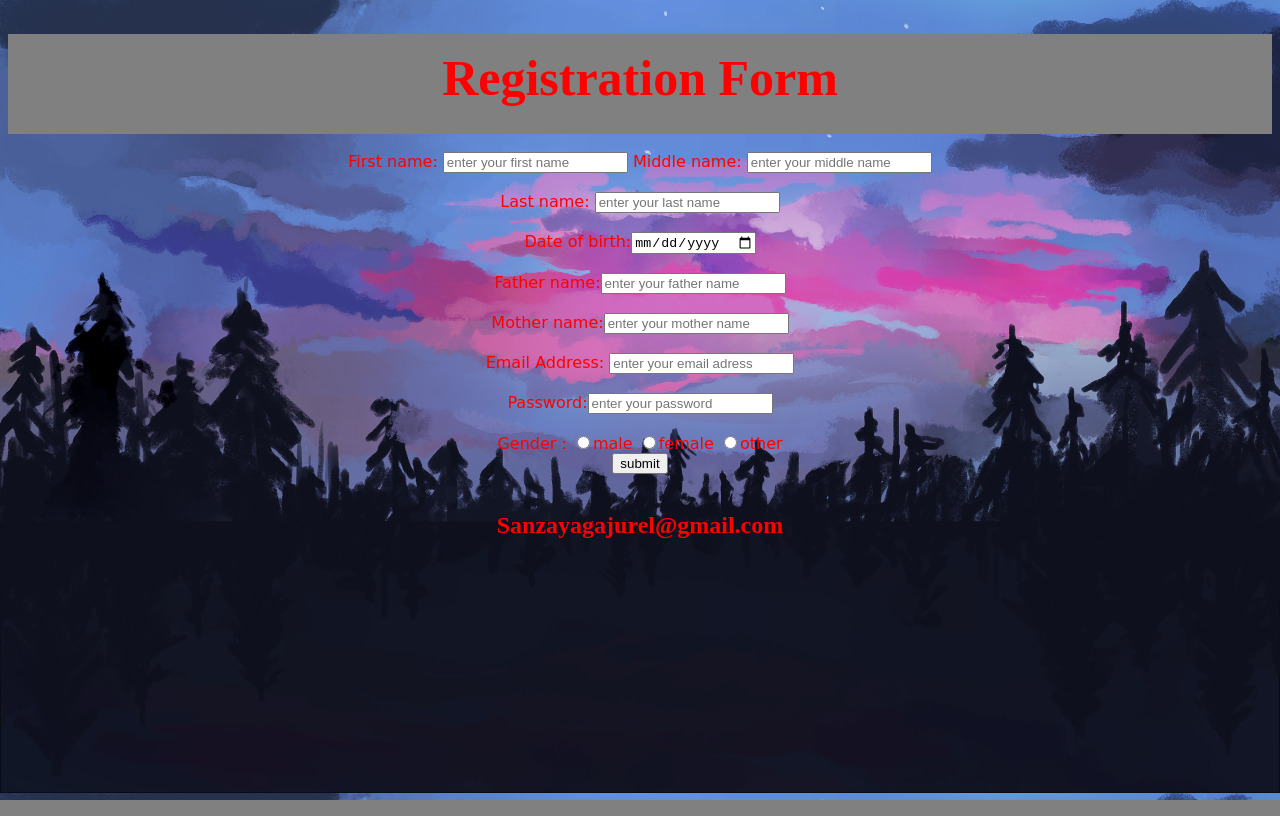
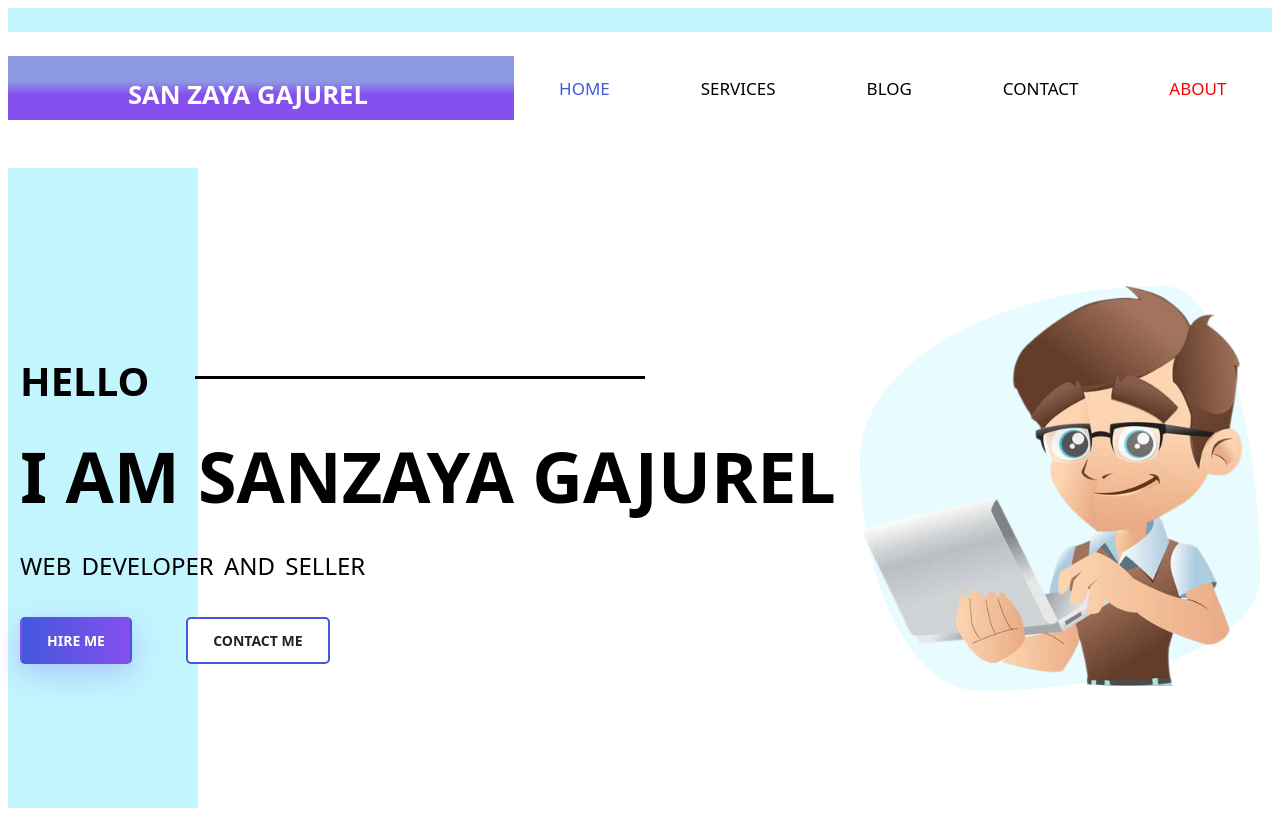
Before and after one commit to Sanzaya0441/sanazayagajurel.github-io, a plain HTML site: page Index.html in a window 1280 px wide. Drawn offline with Linux system fonts and the light colour scheme.

Commit message:
Update Index.html

```diff
--- a/Index.html
+++ b/Index.html
@@ -1,90 +1,45 @@
- <!doctype html>
+<!DOCTYPE html>
 <html>
-<head> <title> mr.robot044.com </title>
+<head>
+		<title>sanzayagajurel.com</title>
+		<link rel="stylesheet" type="text/css" href="style.css">
+        <link rel="preconnect" href="https://fonts.googleapis.com">
+</head>
+<body>
+  <header>
+   <section class="navsection">
+  	    <div class="logo">
+  	    	<h1>San Zaya gajurel</h1>
 
-<style>
+  	    </div>
+         <nav>
+         	<a href="#">home</a>
+         	<a href="#">services</a>
+         	<a href="#">Blog</a>
+         	<a href="https://www.facebook.com/Onlinewebsitemaker" target="_blank">Contact</a>
+         	<a href="#">About</a>
+
+         </nav>
+   </section>
+        <main>
+        	<div class="leftside">
+        		<h3>Hello</h3>
+        		<h1>I am sanzaya gajurel</h1>
+        		<h2>Web developer and seller</h2>
+        		<a href="file:///C:/Users/User/Documents/website/Index.html" class="btn1">Hire me</a>
+        		<a href="https://www.facebook.com/Onlinewebsitemaker" target="_blank" class="btn2">contact me</a>
 
 
-body{background-color:grey; opacity:100%;}
-foam{color:white ;
-    font-family: cursive; color: red;
+        	</div>
 
-}
+        	<div class="rightside">
+        		<img src="robot.png">
+
+        	</div>
 
 
-h2{
-color:red;
+        </main>
 
-font-size=80px
-overflow:hidden;
-position:relative;
-}
-
-h2:before{
-content:"Sanzayagajurel@gmail.com";
-position:absolute;
-color:grey;
-overflow:hidden;
-animation:animate 5s infinite;
-}
-
-@keyframes animate{
-0%{height:0%}
-
-20%{height:50%}
-
-
-40%{height:75%}
-
-
-
-60%{height:50%}
-
-
-
-80%{height:35%}
-
-
-
-100%{height:0%}
-
-
-
-}
-</style>
-</head>
-<body background="sanj.jpg" opacity=50% onblur="50">
-
- <header style="background-color: grey; height: 100px;width: 100%">
-	<h1 style="font-size: 50px; color:Red;text-align: center; padding-top: 15px;">Registration Form</h1>
-   </header>
-<center>
-<br><foam action="main.php" method="post">
-
-First name: <input type="text" placeholder="enter your first name">
-
-Middle name: <input type="text" placeholder="enter your middle name"><br>
-<br>Last name: <input type="text" placeholder="enter your last name"><br>
-<br>Date of birth:<input type=date of birth><br>
-<br>Father name:<input type="text" placeholder="enter your father name"><br>
-<br>Mother name:<input type="text" placeholder="enter your mother name"><br>
-<br>
-<label>Email Address:</label>
-<input type="email" name="emailaddress" placeholder="enter your email adress"> <br>
-<br>
-Password:<input type="password" placeholder="enter your password"><br>
-
- <br>
-
-<label>Gender :</label>
- <input type="radio" name="Gender">male
- <input type="radio" name="Gender">female
- <input type="radio" name="Gender">other<br>
-<button type="SUBMIT" value="submit">submit<br>
-</foam>
-</center>
-<center>
-<br><h2> Sanzayagajurel@gmail.com </h2>
-</center>
+  </header>
 </body>
 </html>
```
